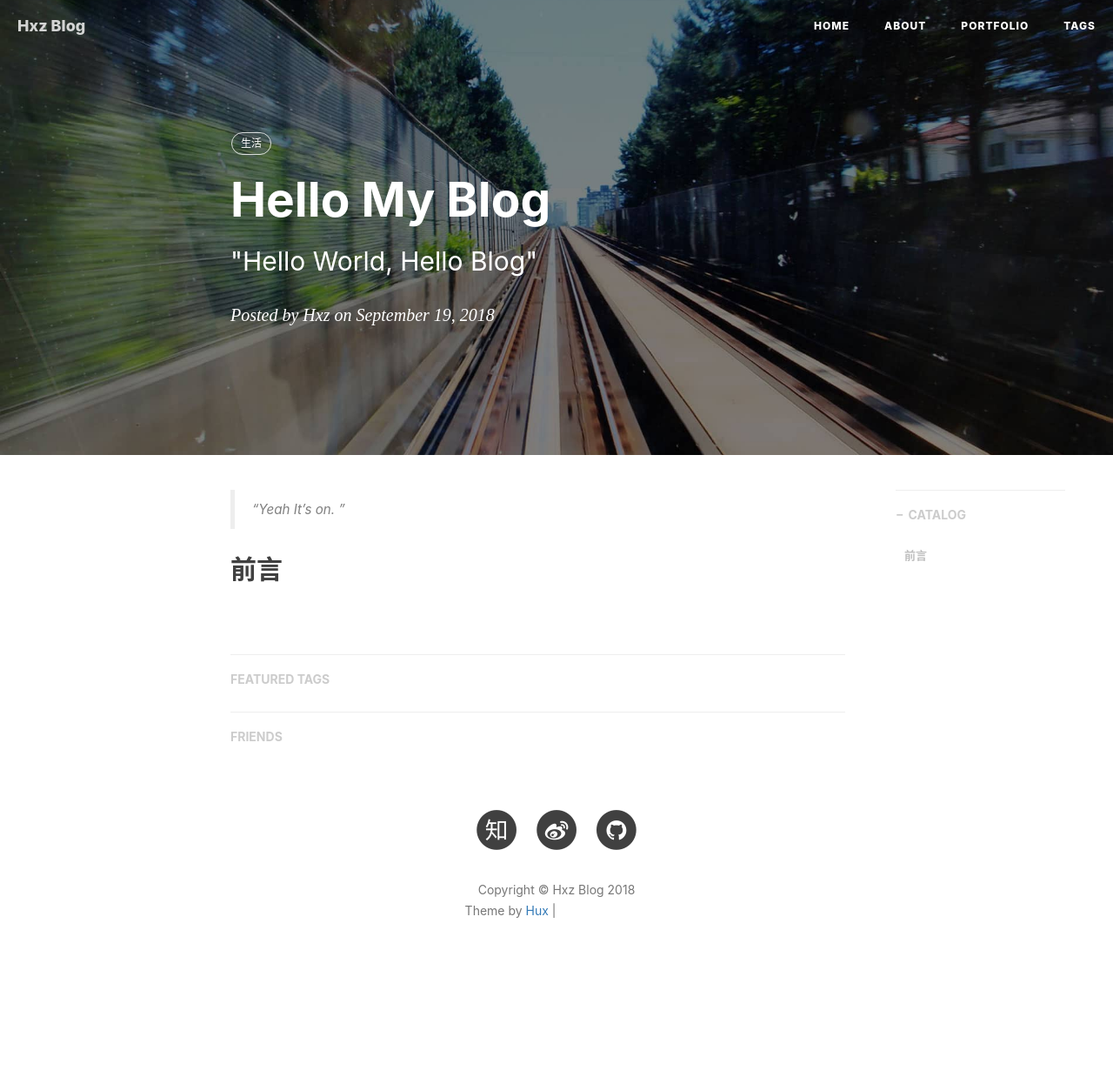
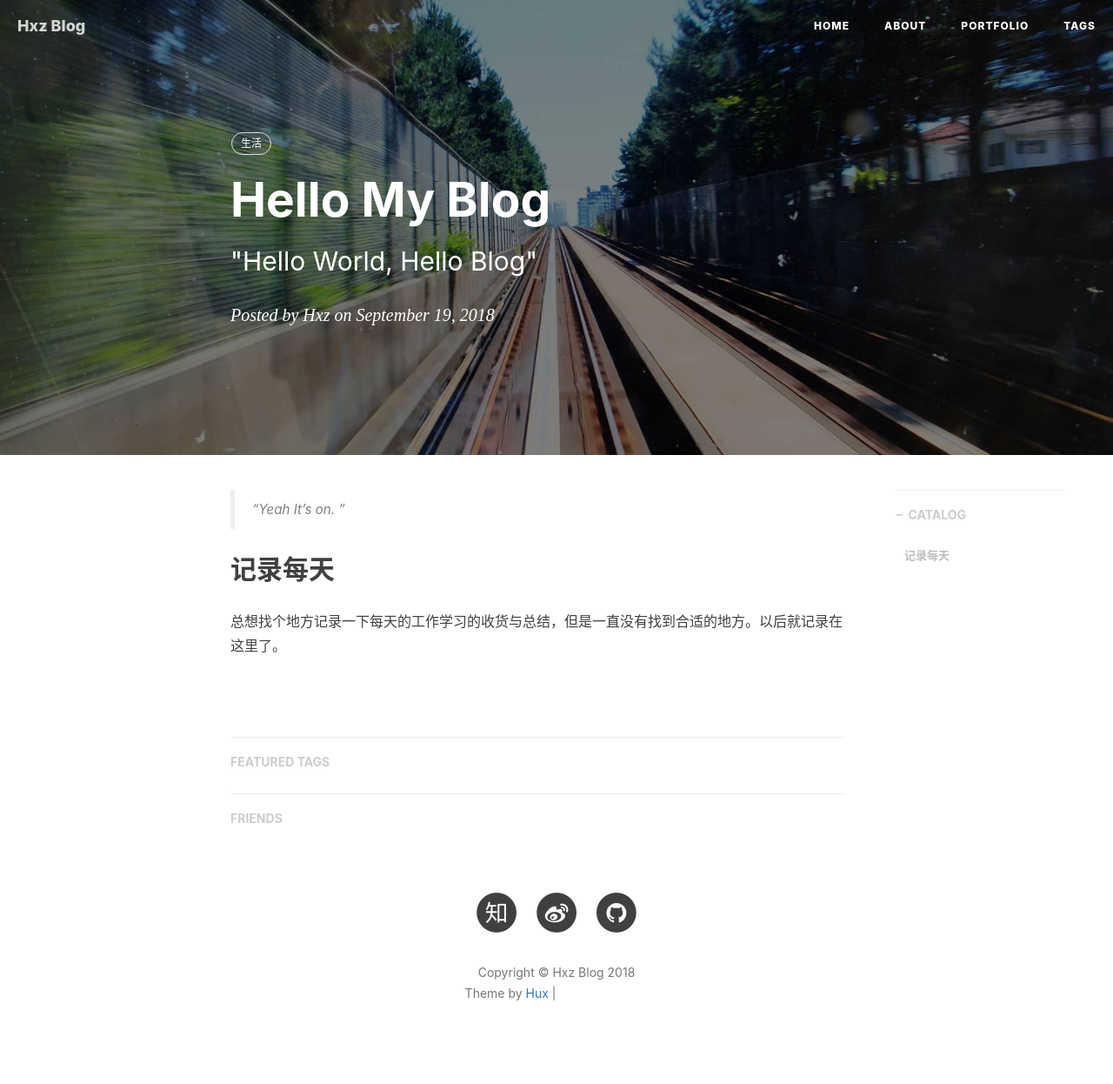
Before and after one commit to abchexuzheng/abchexuzheng.github.io, a Jekyll site: the page built from _posts/2018-09-19-hello-my-blog.markdown, in a window 1280 px wide. Shown: the whole page at 87% size. Built offline with Jekyll 4.4.1, drawn with Linux system fonts in a browser that asks for light colours; nearby versions of some CDN libraries; comment, search, counter and statistics services are not loaded; before the commit the page ends 1151 px from its top, so only the background shows below that; grey boxes are pictures that could not be loaded.

Commit message:
添加百度验证

```diff
--- a/CNAME
+++ b/CNAME
@@ -1 +1 @@
-huangxuan.me
+hexuzheng.com
--- a/_config.yml
+++ b/_config.yml
@@ -3,7 +3,7 @@
 SEOTitle: 贺许正的博客 | Hxz Blog
 header-img: img/home-bg.jpg
 email: abchexuzheng@163.com
-description: "关于前端与设计、黑客与画家 | 黄玄，Web & Mobile Lover，Software Engineer，UX Designer | 这里是 @Hux黄玄 的个人博客，与你一起发现更大的世界。"
+description: "关于前端与设计、黑客与画家 | 贺许正，Web & Mobile Lover，Software Engineer，UX Designer | 这里是 @Hxz贺许正 的个人博客，与你一起发现更大的世界。"
 keyword: "贺许正, Hxz贺许正, Hxz, 贺许正的博客, Hxz Blog, 博客, 个人网站, 互联网, Web, JavaScript, 前端, 设计"
 url: "https://hexuzheng.me"              # your host, for absolute URL
 baseurl: ""                             # for example, '/blog' if your blog hosted on 'host/blog'
--- a/_posts/2018-09-19-hello-my-blog.markdown
+++ b/_posts/2018-09-19-hello-my-blog.markdown
@@ -13,4 +13,6 @@
 > “Yeah It's on. ”
 
 
-## 前言
+## 记录每天
+
+总想找个地方记录一下每天的工作学习的收货与总结，但是一直没有找到合适的地方。以后就记录在这里了。
--- /dev/null
+++ b/baidu_verify_8IfNtXyYMJ.html
@@ -0,0 +1 @@
+8IfNtXyYMJ
```
Also changed, not shown: pwa/manifest.json.
